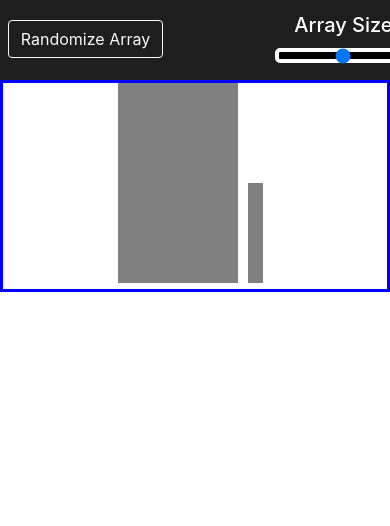
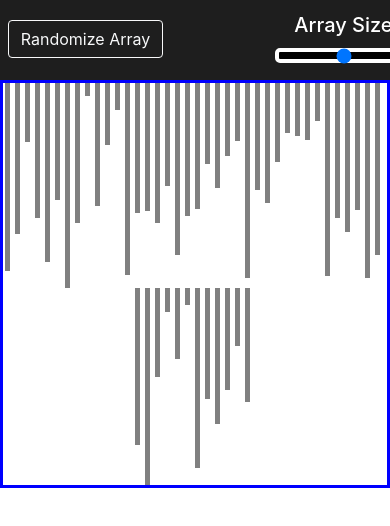
Before and after one commit to hmgrodrigues/Sorting-Visualizer, a React (Create React App) app: page / in a window 390 px wide. Shown: the top 526 px of the page. Built offline with nearby package versions, Linux system fonts and the light colour scheme.

Commit message:
Vertical bars are responsive to the randomize button and the slider

```diff
--- a/src/App.css
+++ b/src/App.css
@@ -56,3 +56,10 @@
   border: 3px solid blue;
   text-align: center;
 }
+
+/* Regular Bar */
+.regularBar {
+  display: inline-block;
+  margin-right: 5px;
+  vertical-align: top;
+}
--- a/src/App.js
+++ b/src/App.js
@@ -1,15 +1,48 @@
-import React, { Fragment } from "react";
+import React, { Component, Fragment } from "react";
 import NavBar from "./components/navBar";
 import Table from "./components/table";
 import "./App.css";
 
-function App() {
-  return (
-    <Fragment>
-      <NavBar />
-      <Table />
-    </Fragment>
-  );
+class App extends Component {
+  state = {
+    bars: [],
+  };
+
+  componentDidMount() {
+    const bars = this.generateRandom(50);
+    console.log(bars);
+    this.setState({ bars });
+  }
+
+  generateRandom(arraySize) {
+    const array = [];
+    for (let i = 0; i < arraySize; i++)
+      array.push({ id: i, height: Math.floor(Math.random() * 200) + 10 });
+    return array;
+  }
+
+  handleRandomizeArray = () => {
+    const bars = this.generateRandom(this.state.bars.length);
+    this.setState({ bars });
+  };
+
+  handleArraySizeChange = (e) => {
+    const bars = this.generateRandom(e.target.value);
+    this.setState({ bars });
+  };
+
+  render() {
+    const { bars } = this.state;
+    return (
+      <Fragment>
+        <NavBar
+          onChangeRandomizeArray={this.handleRandomizeArray}
+          onChangeArraySize={this.handleArraySizeChange}
+        />
+        <Table bars={bars} />
+      </Fragment>
+    );
+  }
 }
 
 export default App;
--- a/src/common/verticalBar.jsx
+++ b/src/common/verticalBar.jsx
@@ -2,12 +2,11 @@ import React from "react";
 
 const VerticalBar = ({ width, height }) => {
   const style = {
-    display: "inline-block",
     borderLeft: `${width}px solid gray`,
     height: `${height}px`,
-    marginRight: "10px",
   };
-  return <div className="verticalBar" style={style}></div>;
+
+  return <div style={style} className="regularBar"></div>;
 };
 
 export default VerticalBar;
--- a/src/components/navBar.jsx
+++ b/src/components/navBar.jsx
@@ -1,16 +1,25 @@
-import React, { Component } from "react";
+import React from "react";
 
-class NavBar extends Component {
-  state = {};
-  render() {
+const NavBar = ({ onChangeRandomizeArray, onChangeArraySize }) => {
   return (
     <div id="navbar">
-        <button type="button" className="btn btn-outline-light randomize">
+      <button
+        type="button"
+        className="btn btn-outline-light randomize"
+        onClick={onChangeRandomizeArray}
+      >
         Randomize Array
       </button>
       <div className="sliderContainer">
         <h5>Array Size</h5>
-          <input type="range" min="1" max="100" step="1" className="slider" />
+        <input
+          type="range"
+          min="0"
+          max="100"
+          step="2"
+          className="slider"
+          onChange={onChangeArraySize}
+        />
       </div>
       <button type="button" className="btn btn-primary algorithm">
         Bubble Sort
@@ -26,7 +35,6 @@ class NavBar extends Component {
       </button>
     </div>
   );
-  }
-}
+};
 
 export default NavBar;
--- a/src/components/table.jsx
+++ b/src/components/table.jsx
@@ -3,11 +3,15 @@ import VerticalBar from "../common/verticalBar";
 
 class Table extends Component {
   state = {};
+
   render() {
+    const { bars } = this.props;
+    const width = bars.length * 0.1;
     return (
       <div className="tableContainer">
-        <VerticalBar width={120} height={200} />
-        <VerticalBar width={15} height={100} />
+        {bars.map((bar) => (
+          <VerticalBar key={bar.id} height={bar.height} width={width} />
+        ))}
       </div>
     );
   }
```
Lines whose indentation alone changed are shown as unchanged.
